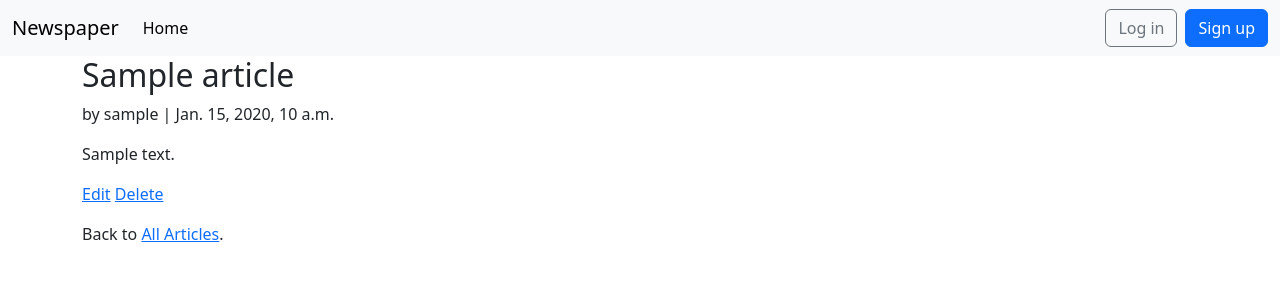
After one commit to Arshaduzzaman3620/NEWS_Paper-Blog, a Django app: page /articles/1/ in a window 1280 px wide. The commit adds this page. Shown: the top 300 px of the page. Run offline with Django 5.2, Linux system fonts and the light colour scheme; tables that the repository leaves empty hold one stand-in row (values such as "Sample post").

Commit message:
add some new html

```diff
--- a/articles/urls.py
+++ b/articles/urls.py
@@ -1,17 +1,17 @@
 from django.urls import path
 
 from .views import (
-  ArticleListView,
-  ArticleDetailView,
-  ArticleUpdateView,
-  ArticleDeleteView,
+    ArticleListView,
+    ArticleDetailView,
+    ArticleUpdateView,
+    ArticleDeleteView,
+    ArticleCreateView,  # new
 )
 
-
-
 urlpatterns = [
-   path("<int:pk>/", ArticleDeltailView.as_view(), name="article_detail"),
-   path("<int:pk>/edit/",ArticleUpdateView .as_view(), name="article_edit"),
-   path("<int:pk>/delete/", ArticleDeleteView.as_view(), name="article_delete"),
-   path("",ArticleListView.as_view(), name="article_list"),
+    path("<int:pk>/", ArticleDetailView.as_view(), name="article_detail"),
+    path("<int:pk>/edit/", ArticleUpdateView.as_view(), name="article_edit"),
+    path("<int:pk>/delete/", ArticleDeleteView.as_view(), name="article_delete"),
+    path("new/", ArticleCreateView.as_view(), name="article_new"),  # new
+    path("", ArticleListView.as_view(), name="article_list"),
 ]
--- a/articles/views.py
+++ b/articles/views.py
@@ -1,28 +1,39 @@
-from django.views.generic import ListView ,DetailView
-from django.views.generic.edit import UpdateView, DeleteView
-from django.urls import reverse_lazy
+from django.views.generic import ListView, DetailView  # new
+from django.views.generic.edit import UpdateView, DeleteView, CreateView  # new
+from django.urls import reverse_lazy  # new
 from .models import Article
 
-# Create your views here.
+
 class ArticleListView(ListView):
-  model = Article
-  template_name ="article_list.html"
+    model = Article
+    template_name = "article_list.html"
 
 
-class ArticleDetailView(DeleteView):
-  model = Article
-  template_name ="article_detail.html"
+class ArticleDetailView(DetailView):  # new
+    model = Article
+    template_name = "article_detail.html"
 
 
-class ArticleUpdateView(UpdateView):
-  model = Article
-  fields = (
-    "title",
-    "body",
-  )
-  template_name = "article_edit.html"
+class ArticleUpdateView(UpdateView):  # new
+    model = Article
+    fields = (
+        "title",
+        "body",
+    )
+    template_name = "article_edit.html"
 
-class ArticleDeleteView(DeleteView):
-  model = Article
-  template_name = "article_delete.html"
-  success_url = reverse_lazy("article_list")
+
+class ArticleDeleteView(DeleteView):  # new
+    model = Article
+    template_name = "article_delete.html"
+    success_url = reverse_lazy("article_list")
+
+
+class ArticleCreateView(CreateView):  # new
+    model = Article
+    template_name = "article_new.html"
+    fields = (
+        "title",
+        "body",
+        "author",
+    )
--- /dev/null
+++ b/templates/article_detail.html
@@ -0,0 +1,16 @@
+{% extends "base.html" %}
+
+{% block content %}
+<div class="article-entry">
+  <h2>{{ object.title }}</h2>
+  <p>by {{ object.author }} | {{ object.date }}</p>
+  <p>{{ object.body }}</p>
+</div>
+<div>
+  <p>
+    <a href="{% url 'article_edit' article.pk %}">Edit</a>
+    <a href="{% url 'article_delete' article.pk %}">Delete</a>
+  </p>
+  <p>Back to <a href="{% url 'article_list' %}">All Articles</a>.</p>
+</div>
+{% endblock content %}
--- a/templates/base.html
+++ b/templates/base.html
@@ -1,54 +1,60 @@
 <!DOCTYPE html>
-<html lang="en">
+<html>
+
 <head>
-    <meta charset="UTF-8">
-    <meta name="viewport" content="width=device-width, initial-scale=1.0">
+  <meta charset="utf-8">
+  <meta name="viewport" content="width=device-width, initial-scale=1">
   <title>{% block title %}Newspaper App{% endblock title %}</title>
   <!-- Bootstrap CSS -->
-    <link href="https://cdn.jsdelivr.net/npm/bootstrap@5.3.3/dist/css/bootstrap.min.css" rel="stylesheet" integrity="sha384..." crossorigin="anonymous">
+  <link href="https://cdn.jsdelivr.net/npm/bootstrap@5.3.3/dist/css/bootstrap.min.css" rel="stylesheet" integrity="sha384-QWTKZyjpPEjISv5WaRU9OFeRpok6YctnYmDr5pNlyT2bRjXh0JMhjY6hW+ALEwIH" crossorigin="anonymous">
 </head>
+
 <body>
-    <!-- Navbar -->
   <nav class="navbar navbar-expand-lg bg-body-tertiary">
     <div class="container-fluid">
       <a class="navbar-brand" href="{% url 'home' %}">Newspaper</a>
-            <button class="navbar-toggler" type="button" data-bs-toggle="collapse" data-bs-target="#navbarSupportedContent" aria-controls="navbarSupportedContent" aria-expanded="false" aria-label="Toggle navigation">
+      <button class="navbar-toggler" type="button"
+        data-bs-toggle="collapse" data-bs-target="#navbarSupportedContent"
+        aria-controls="navbarSupportedContent" aria-expanded="false"
+        aria-label="Toggle navigation">
         <span class="navbar-toggler-icon"></span>
       </button>
       <div class="collapse navbar-collapse" id="navbarSupportedContent">
         <ul class="navbar-nav me-auto mb-2 mb-lg-0">
           <li class="nav-item">
-                        <a class="nav-link active" aria-current="page" href="{% url 'home' %}">Home</a>
+            <a class="nav-link active" aria-current="page" href="#">Home</a>
           </li>
           {% if user.is_authenticated %}
-                        <li class="nav-item">
-                            <a href="#" class="nav-link px-2 link-dark">+ New</a>
-                        </li>
-                    {% endif %}
+          <li><a href="{% url 'article_new' %}" class="nav-link px-2 link-dark">+ New</a></li>
         </ul>
-                {% if user.is_authenticated %}
+        <div class="mr-auto">
           <ul class="navbar-nav">
             <li class="nav-item dropdown">
-                            <a class="nav-link dropdown-toggle" href="#" role="button" data-bs-toggle="dropdown" aria-expanded="false">
+              <a class="nav-link dropdown-toggle" href="#" role="button" data-bs-toggle="dropdown"
+                aria-expanded="false">
                 {{ user.username }}
               </a>
               <ul class="dropdown-menu dropdown-menu-end">
+                <li><a class="dropdown-item" href="{% url 'password_change' %}">
+                  Change password</a></li>
                 <li>
-                                    <a class="dropdown-item" href="{% url 'password_change' %}">Change password</a>
+                  <hr class="dropdown-divider">
                 </li>
-                                <li><hr class="dropdown-divider"></li>
                 <li>
-                                    <form method="post" action="{% url 'logout' %}" style="display: inline;">
+                  <form method="post" action="{% url 'logout' %}"
+                    style="display:inline;">
                     {% csrf_token %}
-                                        <button type="submit" class="btn btn-link nav-link" style="display: inline; cursor: pointer;">Logout</button>
+                    <button type="submit" class="btn btn-link nav-link"
+                      style="display:inline; cursor:pointer;">Logout</button>
                   </form>
                 </li>
               </ul>
             </li>
+            {% else %}
           </ul>
-                {% else %}
-                    <div class="ms-auto">
-                        <form class="d-flex">
+        </div>
+        <div class="mr-auto">
+          <form class="form d-flex">
             <a href="{% url 'login' %}" class="btn btn-outline-secondary">Log in</a>
             <a href="{% url 'signup' %}" class="btn btn-primary ms-2">Sign up</a>
           </form>
@@ -57,16 +63,14 @@
       </div>
     </div>
   </nav>
-
-    <!-- Main Content -->
   <main>
     <div class="container">
       {% block content %}
       {% endblock content %}
     </div>
   </main>
+  <!-- Bootstrap JavaScript Bundle -->
+  <script src="https://cdn.jsdelivr.net/npm/bootstrap@5.3.3/dist/js/bootstrap.bundle.min.js" integrity="sha384-YvpcrYf0tY3lHB60NNkmXc5s9fDVZLESaAA55NDzOxhy9GkcIdslK1eN7N6jIeHz" crossorigin="anonymous"></script>
+</body>
 
-    <!-- Bootstrap JavaScript Bundle -->
-    <script src="https://cdn.jsdelivr.net/npm/bootstrap@5.3.3/dist/js/bootstrap.bundle.min.js" integrity="sha384..." crossorigin="anonymous"></script>
-</body>
 </html>
```
Also changed, not shown: templates/acticle_new.html (added, +10 -0 lines), templates/article_delete.html (added, +9 -0 lines), templates/article_edit.html (added, +9 -0 lines), templates/article_list.html (+5 -3 lines), templates/registration/article_delete.html (deleted), templates/registration/article_detail.html (deleted), templates/registration/article_edit.html (deleted). Lines whose indentation alone changed are shown as unchanged.
